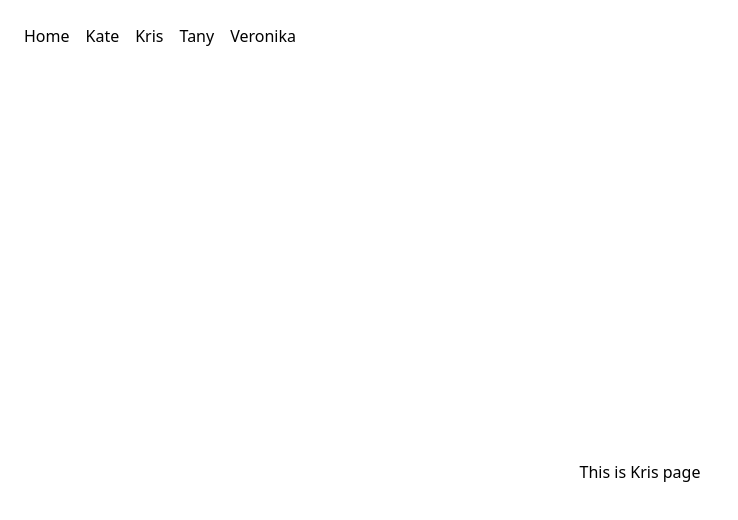
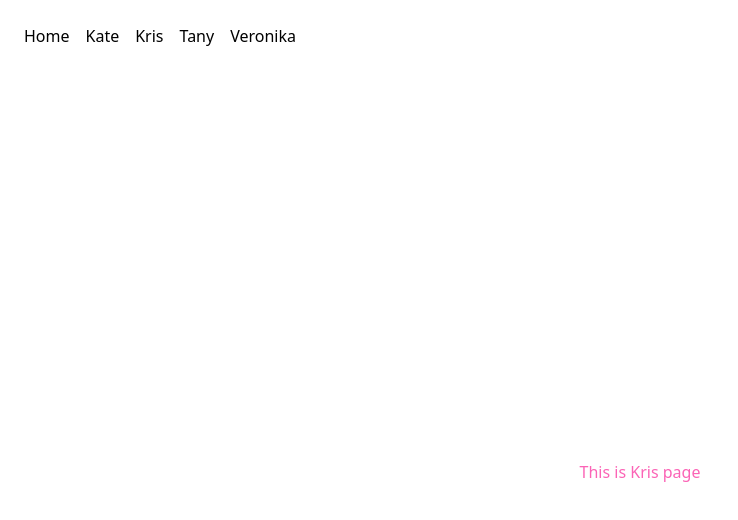
Before and after one commit to Kirikiri2/DevOpsProject, a Next.js app: page /portfolio/Kris in a window 1280 px wide. Shown: the top 520 px of the page, without its empty margins (0-738 px from the left). Built offline with nearby package versions, Linux system fonts and the light colour scheme.

Commit message:
Try commit for Kris

```diff
--- a/src/app/portfolio/Kris/page.jsx
+++ b/src/app/portfolio/Kris/page.jsx
@@ -1,6 +1,6 @@
 export default function KrisPage() {
     return (
-        <div className="flex min-h-screen items-center justify-center">
+        <div className="flex min-h-screen items-center justify-center text-pink-400">
             <p>This is Kris page</p>
         </div>
     )
```
